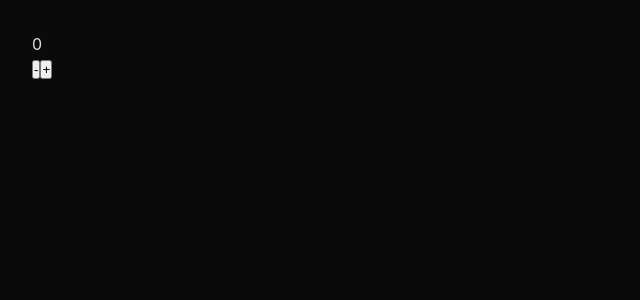
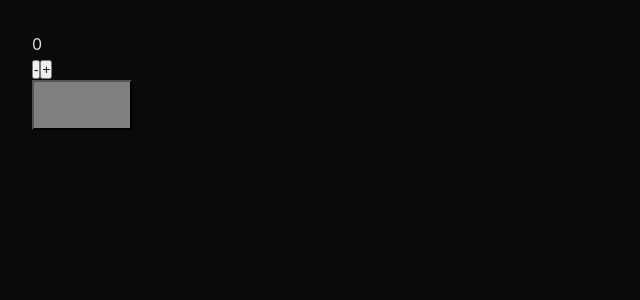
Before and after one commit to kacper-echaust/lights-generator-app, a React (Vite) app: page / in a window 1280 px wide. Shown: the top 300 px of the page, without its empty margins (0-640 px from the left). Built offline with nearby package versions, Linux system fonts and the light colour scheme.

Commit message:
change light and add style to change color when on

```diff
--- a/src/App.jsx
+++ b/src/App.jsx
@@ -1,10 +1,12 @@
 import './App.css'
 import { Counter } from './Counter'
+import { Light } from './Light'
 
 function App() {
 	return (
 		<div>
 			<Counter />
+			<Light />
 		</div>
 	)
 }
--- /dev/null
+++ b/src/Light.css
@@ -0,0 +1,6 @@
+.on {
+	background-color: yellow;
+}
+.of {
+	background-color: grey;
+}
--- a/src/Light.tsx
+++ b/src/Light.tsx
@@ -1,14 +1,17 @@
 import React from 'react'
 import { useState } from 'react'
+import './Light.css'
 
 const Light = () => {
 	const [switchLight, setSwitchLight] = useState(false)
 
 	return (
 		<button
+			className={switchLight ? 'on' : 'of'}
 			onClick={() => {
 				setSwitchLight(!switchLight)
-			}}></button>
+			}}
+			style={{ width: '100px', height: '50px' }}></button>
 	)
 }
 
```
